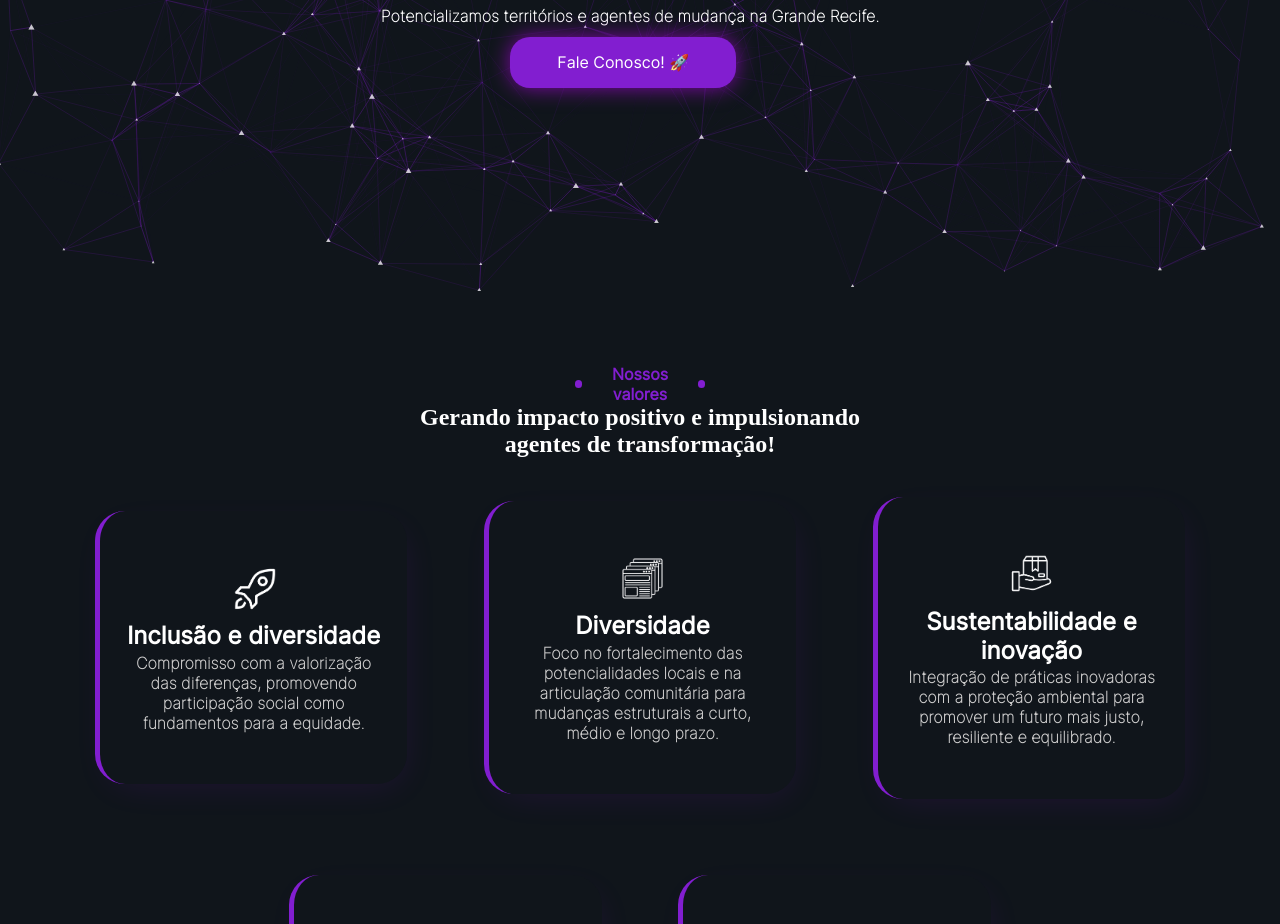
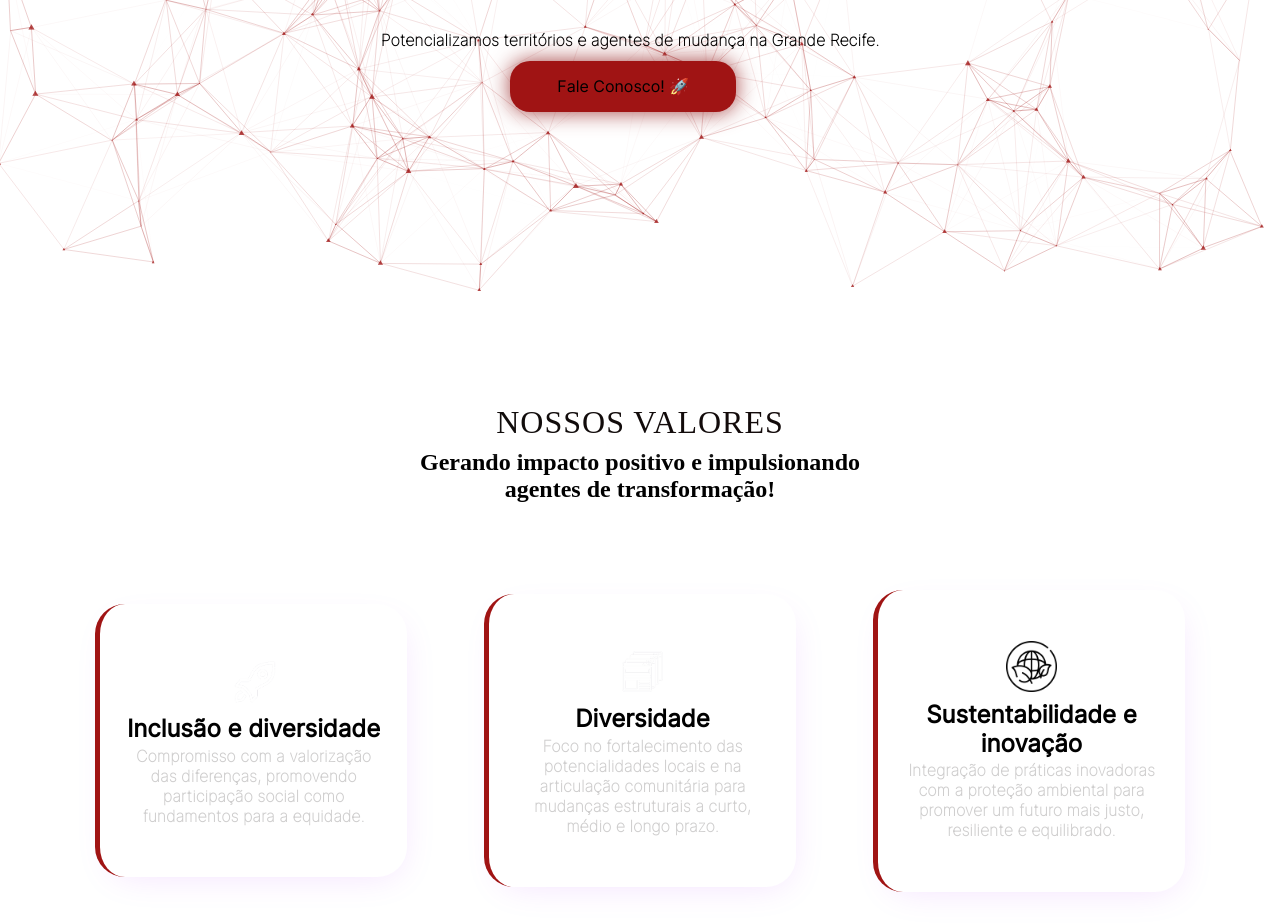
Before and after one commit to GutembergLima05/aratu-institucional, a plain HTML site: page index.html in a window 1280 px wide. Shown: the part 480-1404 px from the top of the page. Drawn offline with nearby package versions, Linux system fonts and the light colour scheme; a web font is replaced by a local one.

Commit message:
atualizações em cores e imagens

```diff
--- a/index.html
+++ b/index.html
@@ -50,7 +50,7 @@
     </div>
 
     <section id="servicos">
-        <h4><span></span>Nossos valores <span></span></h4>
+        <h4><span></span> Nossos valores <span></span></h4>
         <h1>Gerando impacto positivo e impulsionando agentes de transformação!</h1>
         <div id="sub-servicos">
 
@@ -68,17 +68,17 @@
             </div>
 
             <div class="card">
-                <img src="img/e-commerce.png" alt="">
+                <img src="img/sustentabilidade.e.inovação.png" alt="">
                 <h2>Sustentabilidade e inovação</h2>
                 <h6> Integração de práticas inovadoras com a proteção ambiental para promover um futuro mais justo, resiliente e equilibrado.</h6>
             </div>
             <div class="card">
-                <img src="img/alvo.png" alt="">
+                <img src="img/cidadania.ativa.png" alt="">
                 <h2>Cidadania ativa</h2>
                 <h6>Estímulo à participação social para ampliar a seguridade e conhecimento de direitos, prezando pela construção de espaços seguros e acolhedores.</h6>
             </div>
             <div class="card">
-                <img src="img/seo.png" alt="">
+                <img src="img/impacto.social.png" alt="">
                 <h2>Impacto Social</h2>
                 <h6>Atuação voltada para gerar mudanças positivas e duradouras nas comunidades, promovendo inclusão, justiça social e desenvolvimento sustentável.</h6>
             </div>
@@ -100,7 +100,7 @@
         <div id="empresa-text">
             <h4><span></span>Sobre nós <span></span></h4>
             <h1>Um pouco sobre nós</h1>
-            <h5>Agentes de Redes Articuladas em Territórios Urbanos –
+            <h5> Agentes de Redes Articuladas em Territórios Urbanos –
                 é uma organização comprometida em gerar impacto positivo,
                 potencializando territórios e impulsionando agentes de transformação por meio de programas,
                 projetos e atividades que promovem o desenvolvimento social, sustentável e cultural.
--- a/js/js.js
+++ b/js/js.js
@@ -71,7 +71,7 @@ AOS.init();
 particlesJS("particles-container", {
   particles: {
     number: { value: 150, density: { enable: true, value_area: 800 } },
-    color: { value: "#ffffff" },
+    color: { value: "a01414" },
     shape: {
       type: "triangle",
       stroke: { width: 0, color: "#000000" },
@@ -91,7 +91,7 @@ particlesJS("particles-container", {
     line_linked: {
       enable: true,
       distance: 150,
-      color: "#821ED0",
+      color: "a01414",
       opacity: 0.4,
       width: 1
     },
--- a/style/global.css
+++ b/style/global.css
@@ -1,18 +1,17 @@
 *{
-    padding: 0;
-    margin: 0;
-    list-style: none;
-    color: white;
-    font-family: sans-serif;
-    scroll-behavior: smooth;
+        padding: 0;
+        margin: 0;
+        list-style: none;
+        font-family: sans-serif;
+        scroll-behavior: smooth;
 }
 
 :root {
-    --cor-1: #10151B;
-    --cor-2: #ffff;
-    --cor-3: #821ED0;
-    --cor-4: #121922;
-    --cor-5:#111C29;
+    --cor-1: #ffffff; /* Fundo branco */
+    --cor-2: #000000; /* Texto padrão preto (era branco, mas agora precisa ser preto para fundo branco) */
+    --cor-3: #a01414; /* Vermelho para os detalhes */
+    --cor-4: #f0f0f0; /* Um cinza bem claro, para efeitos suaves */
+    --cor-5: #e0e0e0; /* Outro cinza claro, opcional */
 }
 
 a{
@@ -39,8 +38,9 @@ i {
     cursor: pointer;
 }
 
-body{
+body {
     background-color: var(--cor-1);
+    color: var(--cor-2);
 }
 
 
--- a/style/index.css
+++ b/style/index.css
@@ -178,7 +178,7 @@ nav ul a {
     width: 166%;
     margin-top: 8%;
     transition: 0.6s;
-    box-shadow: 0px 0px 21px 0px rgba(195, 0, 255, 0.623);
+    box-shadow: 0px 0px 21px 0px rgba(160, 56, 56, 0.966);
     font-family: INTER1;
     font-size: 1rem;
     margin-left: -38%;
@@ -257,20 +257,51 @@ nav ul a {
 }
 
 #servicos h4 {
-    font-family: INTER1;
-    color: var(--cor-3);
-    text-align: center;
-    display: flex;
-    gap: 8%;
-    align-items: center;
+    font-family: 'Playfair Display', serif; /* Fonte mais bonita e elegante */
+    font-size: 2rem; /* Aumenta o tamanho da fonte para torná-lo mais impactante */
+    color: #000000; /* Mantém o tom suave de vermelho */
+    text-align: center; /* Centraliza o texto */
+    display: inline-block; /* Faz o texto ficar em uma única linha */
+    gap: 5%; /* Mantém o espaço entre os itens */
+    letter-spacing: 1px; /* Aumenta o espaçamento entre as letras para dar um toque mais elegante */
+    margin-top: 2rem; /* Aumenta o espaçamento acima do título */
+    font-weight: 400; /* Peso de fonte mais suave */
+    text-transform: uppercase; /* Mantém a transformação para letras maiúsculas */
+    padding: 0.5rem; /* Um pouco de padding para dar um respiro ao redor do texto */
+    background: linear-gradient(45deg, #110d0c, #130a0a); /* Gradiente suave de vermelho */
+    background-clip: text; /* Aplica o gradiente ao texto */
+    color: transparent; /* Faz o texto transparente para mostrar o gradiente */
+    box-shadow: 0 4px 10px rgba(255, 255, 255, 0.3); /* Sombra leve para um efeito de brilho */
+    transition: all 0.3s ease; /* Transição suave para todas as mudanças */
 }
 
-#servicos h4 span {
-    padding: 0.1px 2px 8px 5px;
-    background-color: var(--cor-3);
-    border-radius: 50px;
-    height: 40%;
+/* Efeito ao passar o mouse */
+#servicos h4:hover {
+    color: #080808; /* Restaura o tom de vermelho mais suave */
+    text-shadow: 0 0 10px rgba(10, 8, 8, 0.8), 0 0 20px rgbrgba(19, 13, 13, 0.6)/* Efeito de brilho */
+    transform scale(1.05) /* Aumenta o tamanho do título suavemente */
+}
 
+/* Animação de aparição gradual */
+@keyframes fadeIn {
+    0% {
+        opacity: 0;
+        transform: translateY(-20px);
+    }
+    100% {
+        opacity: 1;
+        transform: translateY(0);
+    }
+}
+
+/* Aplica a animação ao título */
+#servicos h4 {
+    animation: fadeIn 1s ease-out forwards; /* Aparece suavemente com animação */
+}
+
+/* Aumenta o espaçamento do h1 para o h4 */
+h1 {
+    margin-bottom: 3rem; /* Aumenta o espaço entre o h1 e o h4 */
 }
 
 canvas {
```
Also changed, not shown: img/Logo natal.png (deleted), img/cidadania.ativa.png (added), img/donPhellipeLogo.png (deleted), img/futurosParceiros.png (deleted), img/impacto.social.png (added), img/sustentabilidade.e.inovação.png (added), 1 other file.
